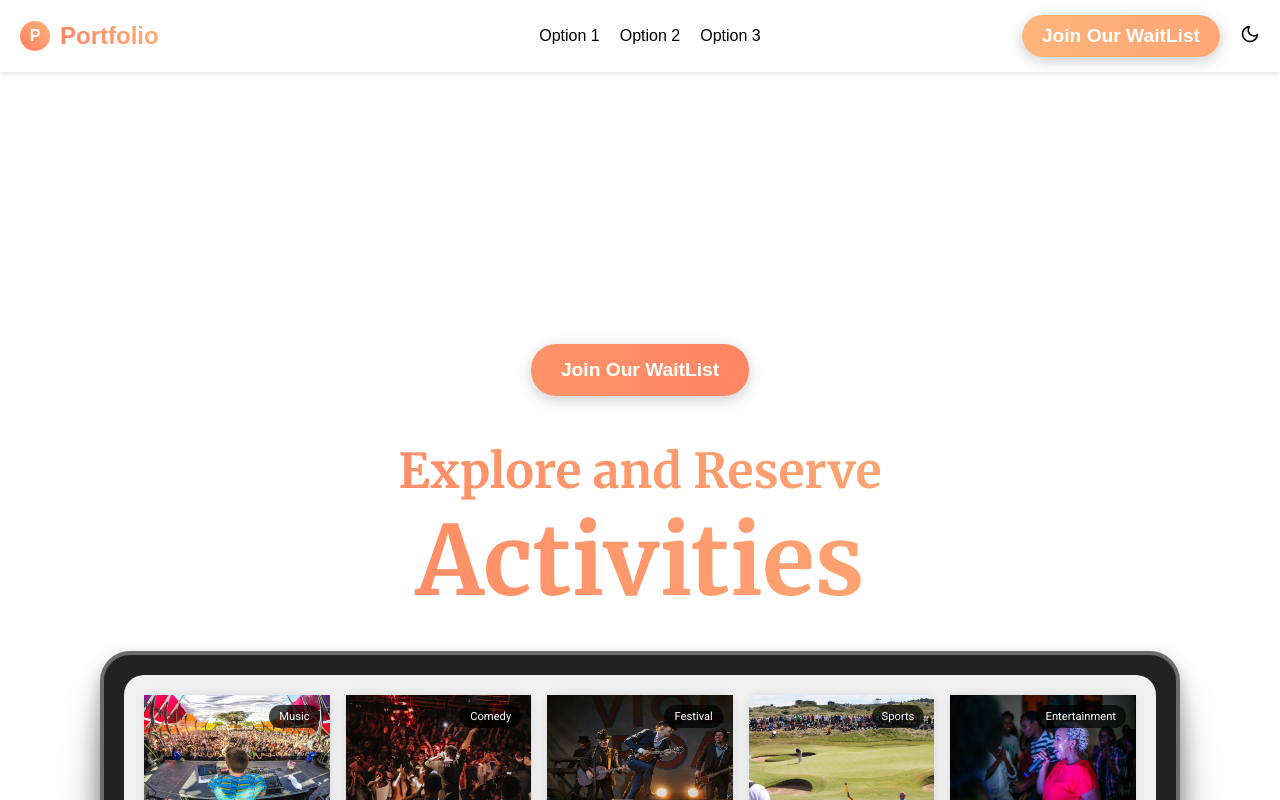
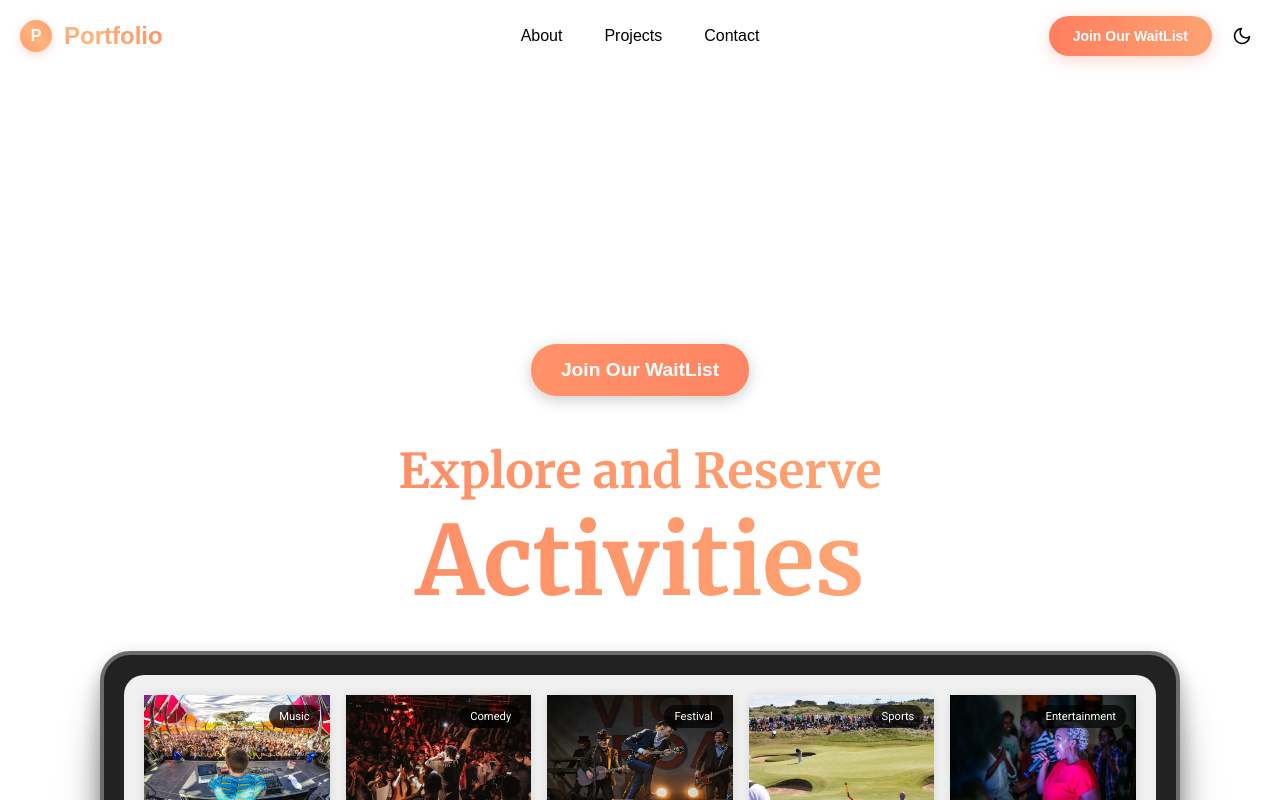
Before and after one commit to CeponisM/practice-project, a React (Create React App) app: page / in a window 1280 px wide. Shown: the top 800 px of the page. Built offline with nearby package versions, Linux system fonts and the light colour scheme.

Commit message:
Color theme reapplies to the footer again, with some minor adaptations footer buttons

```diff
--- a/src/components/Footer.css
+++ b/src/components/Footer.css
@@ -5,7 +5,6 @@
   transition: all 0.3s cubic-bezier(0.4, 0, 0.2, 1);
   position: relative;
   z-index: 2;
-  border-radius: 8px;
   padding: 6px 10px;
 
   /* Add subtle glow effect */
@@ -17,7 +16,6 @@
 
 .social-link-footer:hover {
   transform: translateY(-2px) scale(1.05);
-  box-shadow: 0 4px 20px rgba(255, 126, 95, 0.3);
 
   /* Add animated underline */
   background: linear-gradient(45deg, rgba(255, 126, 95, 0.1), rgba(254, 180, 123, 0.1));
--- a/src/components/Topbar.js
+++ b/src/components/Topbar.js
@@ -1,6 +1,51 @@
-import React, { useState, useCallback, memo } from 'react';
-import styled from 'styled-components';
-import { FiMenu, FiSun, FiMoon } from 'react-icons/fi';
+import React, { useState, useCallback, memo, useMemo } from 'react';
+import styled, { keyframes, css } from 'styled-components';
+import { FiMenu, FiSun, FiMoon, FiX } from 'react-icons/fi';
+
+// Performance optimization: Define animations outside component
+const slideInDown = keyframes`
+  from {
+    opacity: 0;
+    transform: translateY(-20px);
+  }
+  to {
+    opacity: 1;
+    transform: translateY(0);
+  }
+`;
+
+const slideInUp = keyframes`
+  from {
+    opacity: 0;
+    transform: translateY(20px);
+  }
+  to {
+    opacity: 1;
+    transform: translateY(0);
+  }
+`;
+
+const rotateAnimation = keyframes`
+  from { transform: rotate(0deg); }
+  to { transform: rotate(360deg); }
+`;
+
+const gradientShift = keyframes`
+  0% { background-position: 0% 50%; }
+  50% { background-position: 100% 50%; }
+  100% { background-position: 0% 50%; }
+`;
+
+const pulseGlow = keyframes`
+  0%, 100% {
+    box-shadow: 0 4px 15px rgba(255, 126, 95, 0.2);
+    transform: scale(1);
+  }
+  50% {
+    box-shadow: 0 6px 25px rgba(255, 126, 95, 0.4);
+    transform: scale(1.02);
+  }
+`;
 
 const TopbarContainer = styled.div`
   position: fixed;
@@ -11,13 +56,24 @@ const TopbarContainer = styled.div`
   justify-content: center;
   align-items: center;
   background-color: ${({ theme }) => theme.background};
-  transition: background 0.3s ease, color 0.3s ease;
+  backdrop-filter: blur(20px);
+  border-bottom: 1px solid ${({ theme }) => theme.text}20;
+  transition: all 0.3s cubic-bezier(0.4, 0, 0.2, 1);
   padding: 10px 20px;
-  box-shadow: 0 2px 5px rgba(0, 0, 0, 0.1);
+  box-shadow: 0 2px 20px ${({ theme }) => theme.text}10;
   z-index: 1000;
+  animation: ${slideInDown} 0.6s ease-out;
+
+  // Dark mode specific styles
+  ${({ theme }) => theme.mode === 'dark' && css`
+    background-color: ${theme.background}f0;
+    border-bottom-color: ${theme.text}30;
+    box-shadow: 0 2px 20px rgba(0, 0, 0, 0.3);
+  `}
 
   @media (max-width: 768px) {
     justify-content: space-between;
+    padding: 10px 15px;
   }
 `;
 
@@ -26,55 +82,78 @@ const LogoContainer = styled.div`
   left: 20px;
   display: flex;
   align-items: center;
+  cursor: pointer;
+  transition: transform 0.3s cubic-bezier(0.4, 0, 0.2, 1);
+
+  &:hover {
+    transform: translateY(-2px);
+  }
 
   @media (max-width: 768px) {
     left: 50%;
     transform: translateX(-50%);
+
+    &:hover {
+      transform: translateX(-50%) translateY(-2px);
+    }
+  }
+`;
+
+const LogoIcon = styled.div`
+  width: 32px;
+  height: 32px;
+  margin-right: 12px;
+  background: linear-gradient(45deg, #ff7e5f, #feb47b, #ff7e5f);
+  background-size: 200% 200%;
+  border-radius: 50%;
+  display: flex;
+  justify-content: center;
+  align-items: center;
+  color: white;
+  font-weight: bold;
+  font-size: 16px;
+  transition: all 0.3s cubic-bezier(0.4, 0, 0.2, 1);
+  position: relative;
+  box-shadow: 0 3px 10px rgba(255, 126, 95, 0.3);
+
+  &:hover {
+    animation: ${rotateAnimation} 0.6s ease-in-out;
+    box-shadow: 0 5px 20px rgba(255, 126, 95, 0.5);
+    transform: scale(1.1);
+  }
+
+  &::before {
+    content: '';
+    position: absolute;
+    inset: -2px;
+    border-radius: 50%;
+    background: linear-gradient(45deg, #ff7e5f, #feb47b, #ff7e5f);
+    background-size: 200% 200%;
+    z-index: -1;
+    opacity: 0;
+    transition: opacity 0.3s ease;
+    animation: ${gradientShift} 3s ease infinite;
+  }
+
+  &:hover::before {
+    opacity: 1;
   }
 `;
 
 const LogoText = styled.span`
   font-size: 24px;
   font-weight: bold;
-  background: linear-gradient(45deg, #ff7e5f, #feb47b);
+  background: linear-gradient(45deg, #ff7e5f, #feb47b, #ff7e5f);
+  background-size: 200% 200%;
   -webkit-background-clip: text;
   -webkit-text-fill-color: transparent;
-  transition: opacity 0.3s ease;
+  background-clip: text;
+  transition: all 0.3s cubic-bezier(0.4, 0, 0.2, 1);
+  animation: ${gradientShift} 4s ease infinite;
 
   &:hover {
-    opacity: 0.8;
-  }
-`;
-
-const LogoIcon = styled.div`
-  width: 30px;
-  height: 30px;
-  margin-right: 10px;
-  background: linear-gradient(45deg, #ff7e5f, #feb47b);
-  border-radius: 50%;
-  display: flex;
-  justify-content: center;
-  align-items: center;
-  color: white;
-  font-weight: bold;
-  transition: transform 0.3s ease;
-
-  &:hover {
-    transform: rotate(360deg);
-  }
-`;
-
-const Logo = styled.div`
-  position: absolute;
-  left: 20px;
-  font-size: 24px;
-  font-weight: bold;
-  color: ${({ theme }) => theme.text};
-  transition: color 0.5s ease;
-
-  @media (max-width: 768px) {
-    left: 50%;
-    transform: translateX(-50%);
+    transform: scale(1.05);
+    filter: drop-shadow(0 2px 4px rgba(255, 126, 95, 0.3));
   }
 `;
 
@@ -82,29 +161,73 @@ const Options = styled.div`
   display: flex;
   align-items: center;
   justify-content: center;
+  gap: 10px;
 
   @media (max-width: 768px) {
     display: none;
   }
 `;
 
-const Option = memo(styled.div`
-  margin-left: 20px;
+const Option = styled.div`
+  padding: 10px 16px;
   cursor: pointer;
   color: ${({ theme }) => theme.text};
-  transition: color 0.3s ease;
+  border-radius: 20px;
+  font-weight: 500;
+  transition: all 0.3s cubic-bezier(0.4, 0, 0.2, 1);
+  position: relative;
+  overflow: hidden;
+
+  &::before {
+    content: '';
+    position: absolute;
+    top: 0;
+    left: -100%;
+    width: 100%;
+    height: 100%;
+    background: linear-gradient(90deg, transparent, rgba(255, 126, 95, 0.1), transparent);
+    transition: left 0.3s ease;
+  }
+
   &:hover {
     color: #ff7e5f;
+    background: rgba(255, 126, 95, 0.1);
+    transform: translateY(-2px);
+    box-shadow: 0 4px 15px rgba(255, 126, 95, 0.2);
+
+    &::before {
+      left: 100%;
     }
-`);
+  }
+
+  &:active {
+    transform: translateY(0);
+  }
+`;
 
 const MenuButton = styled.div`
   display: none;
+
   @media (max-width: 768px) {
-    display: block;
+    display: flex;
+    align-items: center;
+    justify-content: center;
+    width: 40px;
+    height: 40px;
     cursor: pointer;
     color: ${({ theme }) => theme.text};
-    transition: color 0.5s ease;
+    border-radius: 50%;
+    transition: all 0.3s cubic-bezier(0.4, 0, 0.2, 1);
+
+    &:hover {
+      background: rgba(255, 126, 95, 0.1);
+      color: #ff7e5f;
+      transform: scale(1.1);
+    }
+
+    &:active {
+      transform: scale(0.95);
+    }
   }
 `;
 
@@ -113,31 +236,115 @@ const RightButtons = styled.div`
   align-items: center;
   position: absolute;
   right: 20px;
+  gap: 12px;
+
+  @media (max-width: 768px) {
+    right: 15px;
+  }
 `;
 
-const Button = styled.button`
-  margin-left: 20px;
+const ThemeButton = styled.button`
   cursor: pointer;
   background: none;
   border: none;
   color: ${({ theme }) => theme.text};
-  transition: color 0.5s ease;
-  font-size: 16px;
+  font-size: 20px;
+  padding: 8px;
+  border-radius: 50%;
+  transition: all 0.3s cubic-bezier(0.4, 0, 0.2, 1);
+  display: flex;
+  align-items: center;
+  justify-content: center;
+
   &:hover {
     color: #ff7e5f;
+    background: rgba(255, 126, 95, 0.1);
+    transform: scale(1.1) rotate(15deg);
+    box-shadow: 0 4px 15px rgba(255, 126, 95, 0.2);
+  }
+
+  &:active {
+    transform: scale(0.95) rotate(-15deg);
+  }
+
+  &:focus-visible {
+    outline: 2px solid #ff7e5f;
+    outline-offset: 2px;
+  }
+`;
+
+const ScrollButton = styled.button`
+  padding: 12px 24px;
+  font-size: 14px;
+  font-weight: bold;
+  border: none;
+  border-radius: 25px;
+  cursor: pointer;
+  background: linear-gradient(270deg, #ff7e5f, #feb47b, #ff7e5f);
+  background-size: 300% 300%;
+  color: white;
+  box-shadow: 0 4px 15px rgba(255, 126, 95, 0.3);
+  transition: all 0.3s cubic-bezier(0.4, 0, 0.2, 1);
+  position: relative;
+  overflow: hidden;
+  animation: ${gradientShift} 3s ease infinite;
+
+  &::before {
+    content: '';
+    position: absolute;
+    top: 0;
+    left: -100%;
+    width: 100%;
+    height: 100%;
+    background: linear-gradient(90deg, transparent, rgba(255, 255, 255, 0.2), transparent);
+    transition: left 0.5s ease;
+  }
+
+  &:hover {
+    transform: translateY(-2px) scale(1.05);
+    box-shadow: 0 8px 25px rgba(255, 126, 95, 0.4);
+    animation: ${pulseGlow} 2s ease infinite;
+
+    &::before {
+      left: 100%;
+    }
+  }
+
+  &:active {
+    transform: translateY(0) scale(0.98);
+  }
+
+  @media (max-width: 786px) {
+    padding: 10px 20px;
+    font-size: 13px;
+  }
+
+  @media (max-width: 768px) {
+    display: none;
   }
 `;
 
 const DropdownMenu = styled.div`
-  display: ${({ open }) => (open ? 'block' : 'none')};
+  display: ${({ $open }) => ($open ? 'block' : 'none')};
   position: absolute;
-  top: 50px;
+  top: 60px;
   left: 20px;
   background-color: ${({ theme }) => theme.background};
-  transition: color 0.5s ease;
-  box-shadow: 0 2px 5px rgba(0, 0, 0, 0.1);
-  padding: 10px;
+  backdrop-filter: blur(20px);
+  border: 1px solid ${({ theme }) => theme.text}20;
+  border-radius: 12px;
+  box-shadow: 0 8px 32px ${({ theme }) => theme.text}20;
+  padding: 8px;
   z-index: 1001;
+  min-width: 200px;
+  animation: ${slideInUp} 0.3s ease-out;
+
+  // Dark mode specific styles
+  ${({ theme }) => theme.mode === 'dark' && css`
+    background-color: ${theme.background}f0;
+    border-color: ${theme.text}30;
+    box-shadow: 0 8px 32px rgba(0, 0, 0, 0.4);
+  `}
 
   @media (min-width: 769px) {
     display: none;
@@ -145,39 +352,55 @@ const DropdownMenu = styled.div`
 `;
 
 const DropdownOption = styled.div`
-  padding: 10px;
+  padding: 12px 16px;
   cursor: pointer;
   color: ${({ theme }) => theme.text};
-  transition: color 0.5s ease;
+  border-radius: 8px;
+  font-weight: 500;
+  transition: all 0.3s cubic-bezier(0.4, 0, 0.2, 1);
+  position: relative;
+  overflow: hidden;
+
+  &::before {
+    content: '';
+    position: absolute;
+    top: 0;
+    left: -100%;
+    width: 100%;
+    height: 100%;
+    background: linear-gradient(90deg, transparent, rgba(255, 126, 95, 0.1), transparent);
+    transition: left 0.3s ease;
+  }
 
   &:hover {
-    background-color: ${({ theme }) => theme.text};
-    color: ${({ theme }) => theme.background};
+    background: rgba(255, 126, 95, 0.1);
+    color: #ff7e5f;
+    transform: translateX(5px);
+
+    &::before {
+      left: 100%;
+    }
+  }
+
+  &:active {
+    transform: translateX(0);
   }
 `;
 
-const ScrollButton = styled.button`
-  padding: 10px 20px;
-  font-size: 1.2em;
-  font-weight: bold;
-  border: none;
-  border-radius: 25px;
-  cursor: pointer;
-  background: linear-gradient(270deg, #ff7e5f, #feb47b);
-  background-size: 400% 400%;
-  color: white;
-  box-shadow: 0 4px 15px rgba(0, 0, 0, 0.2);
-  transition: transform 0.2s;
+// Enhanced mobile overlay
+const MobileOverlay = styled.div`
+  display: ${({ $open }) => ($open ? 'block' : 'none')};
+  position: fixed;
+  top: 0;
+  left: 0;
+  width: 100%;
+  height: 100%;
+  background: rgba(0, 0, 0, 0.5);
+  backdrop-filter: blur(5px);
+  z-index: 999;
+  animation: ${slideInDown} 0.3s ease-out;
 
-  &:hover {
-    transform: scale(1.05);
-  }
-
-  @media (max-width: 786px) {
-    transform: scale(0.9);
-  }
-
-  @media (max-width: 768px) {
+  @media (min-width: 769px) {
     display: none;
   }
 `;
@@ -186,35 +409,81 @@ const Topbar = memo(({ scrollToSection, toggleTheme, theme }) => {
   const [menuOpen, setMenuOpen] = useState(false);
 
   const handleMenuToggle = useCallback(() => setMenuOpen(prev => !prev), []);
-  const handleScrollToSection = useCallback((section) => () => scrollToSection(section), [scrollToSection]);
+
+  const handleScrollToSection = useCallback((section) => () => {
+    scrollToSection(section);
+    setMenuOpen(false); // Close menu after navigation
+  }, [scrollToSection]);
+
+  const handleOverlayClick = useCallback(() => setMenuOpen(false), []);
+
+  // Memoize theme icon to prevent unnecessary re-renders
+  const themeIcon = useMemo(() =>
+    theme === 'light' ? <FiMoon size={20} /> : <FiSun size={20} />,
+    [theme]
+  );
+
+  // Memoize menu icon to prevent unnecessary re-renders
+  const menuIcon = useMemo(() =>
+    menuOpen ? <FiX size={24} /> : <FiMenu size={24} />,
+    [menuOpen]
+  );
 
   return (
-    <TopbarContainer>
-      <MenuButton onClick={handleMenuToggle}>
-        <FiMenu size={24} />
+    <>
+      <TopbarContainer theme={theme}>
+        <MenuButton onClick={handleMenuToggle} theme={theme}>
+          {menuIcon}
         </MenuButton>
+
         <LogoContainer>
           <LogoIcon>P</LogoIcon>
           <LogoText>Portfolio</LogoText>
         </LogoContainer>
+
         <Options>
-        <Option onClick={handleScrollToSection('section1')}>Option 1</Option>
-        <Option onClick={handleScrollToSection('section2')}>Option 2</Option>
-        <Option onClick={handleScrollToSection('section3')}>Option 3</Option>
+          <Option onClick={handleScrollToSection('section1')} theme={theme}>
+            About
+          </Option>
+          <Option onClick={handleScrollToSection('section2')} theme={theme}>
+            Projects
+          </Option>
+          <Option onClick={handleScrollToSection('section3')} theme={theme}>
+            Contact
+          </Option>
         </Options>
+
         <RightButtons>
-        <ScrollButton onClick={handleScrollToSection('section3')}>Join Our WaitList</ScrollButton>
-        <Button onClick={toggleTheme}>
-          {theme === 'light' ? <FiMoon size={20} /> : <FiSun size={20} />}
-        </Button>
+          <ScrollButton onClick={handleScrollToSection('section3')}>
+            Join Our WaitList
+          </ScrollButton>
+          <ThemeButton
+            onClick={toggleTheme}
+            aria-label={`Switch to ${theme === 'light' ? 'dark' : 'light'} theme`}
+            theme={theme}
+          >
+            {themeIcon}
+          </ThemeButton>
         </RightButtons>
-      <DropdownMenu open={menuOpen}>
-        <DropdownOption onClick={handleScrollToSection('section1')}>Option 1</DropdownOption>
-        <DropdownOption onClick={handleScrollToSection('section2')}>Option 2</DropdownOption>
-        <DropdownOption onClick={handleScrollToSection('section3')}>Option 3</DropdownOption>
+
+        <DropdownMenu $open={menuOpen} theme={theme}>
+          <DropdownOption onClick={handleScrollToSection('section1')} theme={theme}>
+            About
+          </DropdownOption>
+          <DropdownOption onClick={handleScrollToSection('section2')} theme={theme}>
+            Projects
+          </DropdownOption>
+          <DropdownOption onClick={handleScrollToSection('section3')} theme={theme}>
+            Contact
+          </DropdownOption>
         </DropdownMenu>
       </TopbarContainer>
+
+      <MobileOverlay $open={menuOpen} onClick={handleOverlayClick} />
+    </>
   );
 });
 
+Topbar.displayName = 'Topbar';
+
 export default Topbar;
```
Also changed, not shown: src/components/Footer.js (+4 -32 lines). Lines whose indentation alone changed are shown as unchanged.
